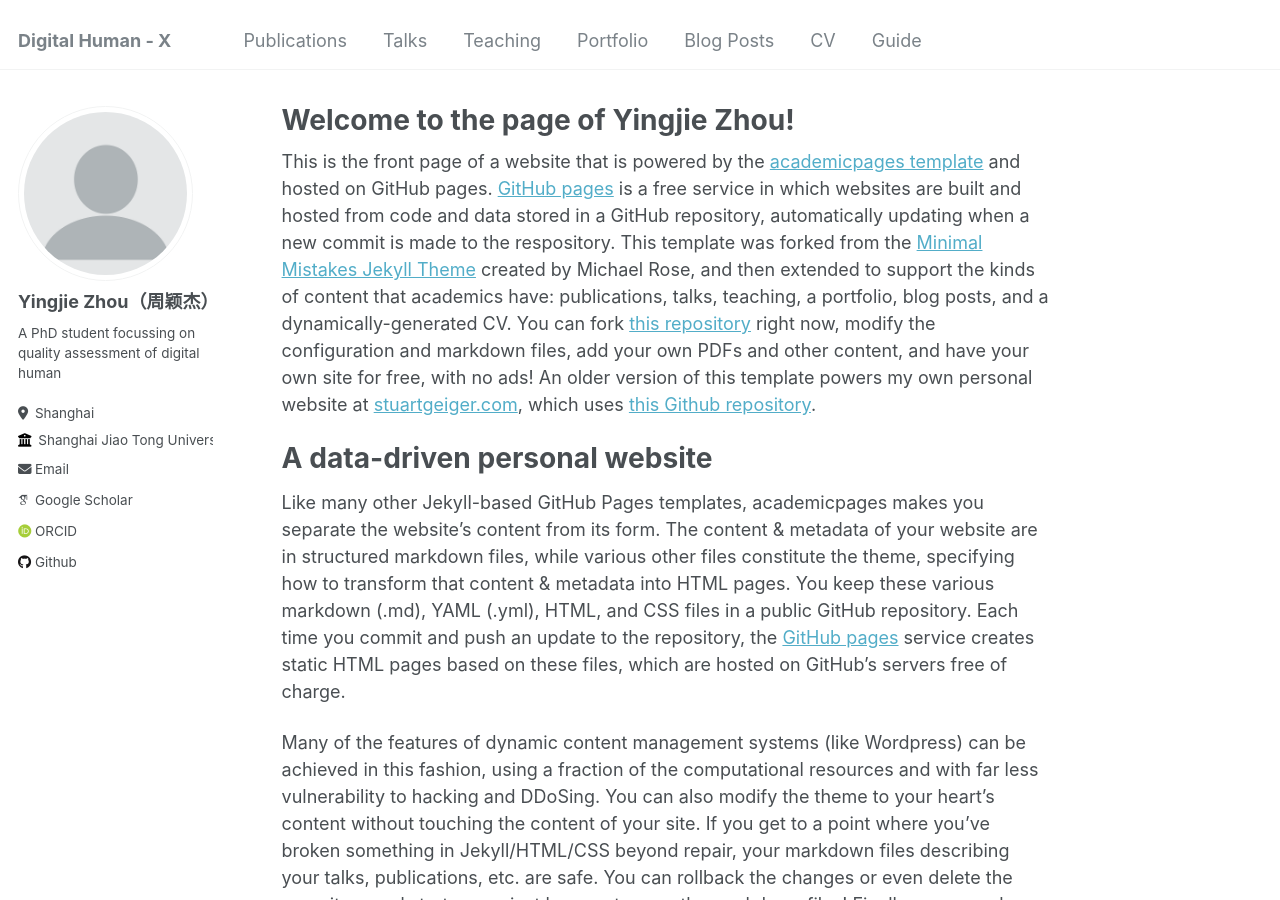
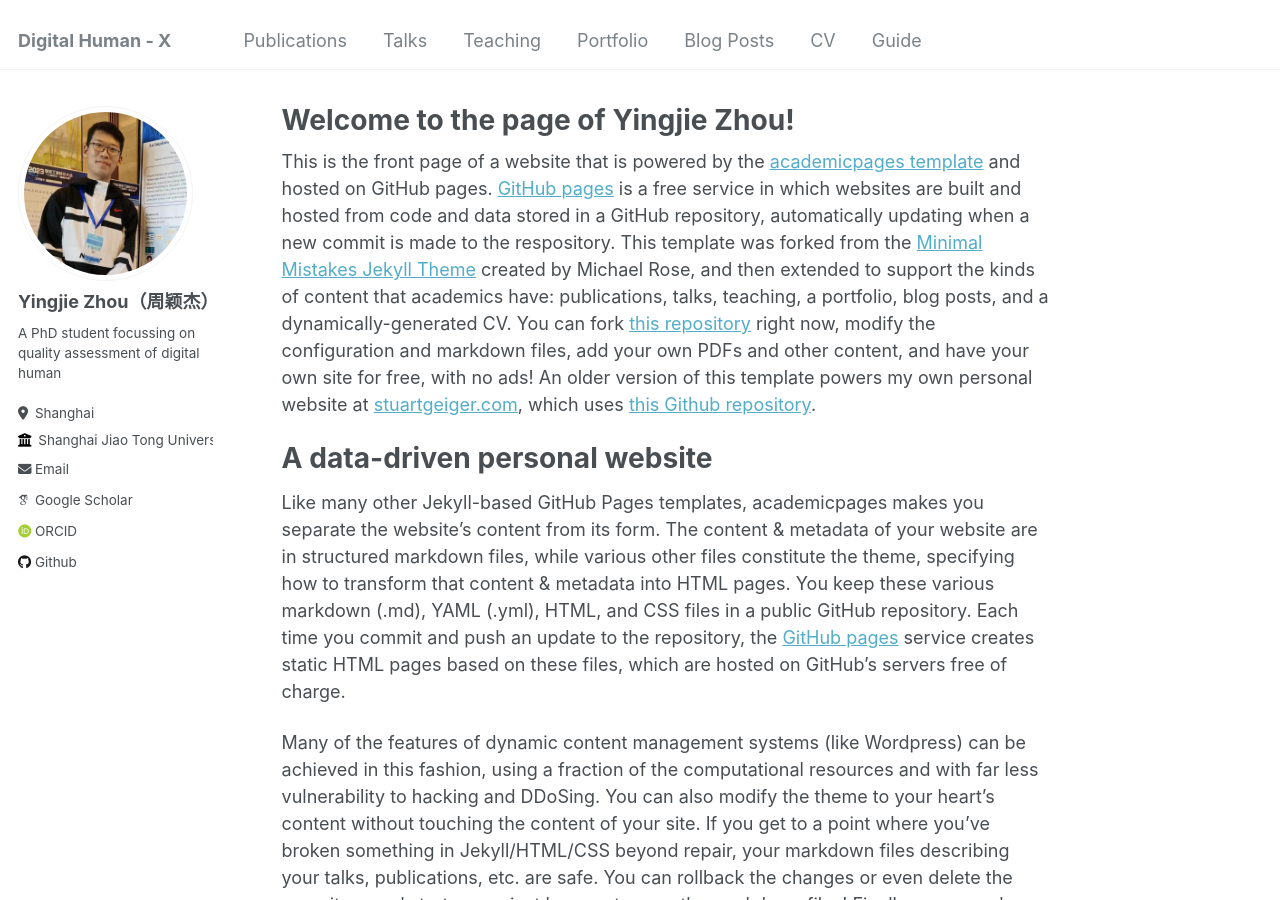
Before and after one commit to zyj-2000/zyj-2000.github.io, a Jekyll site: the page built from _pages/about.md, in a window 1280 px wide and 900 px high. Built offline with Jekyll 4.4.1, drawn with Linux system fonts in a browser that asks for light colours; some web fonts are replaced.

Commit message:
Update _config.yml

```diff
--- a/_config.yml
+++ b/_config.yml
@@ -21,7 +21,7 @@ repository               : "academicpages/academicpages.github.io"
 #               Additional customization can be done by editing /_includes/author-profile.html
 author:
   # Biographic information
-  avatar           : "profile.png"
+  avatar           : "NISC2023.jpg"
   name             : "Yingjie Zhou（周颖杰）"
   pronouns         : # example: "she/her"
   bio              : "A PhD student focussing on quality assessment of digital human"
```
